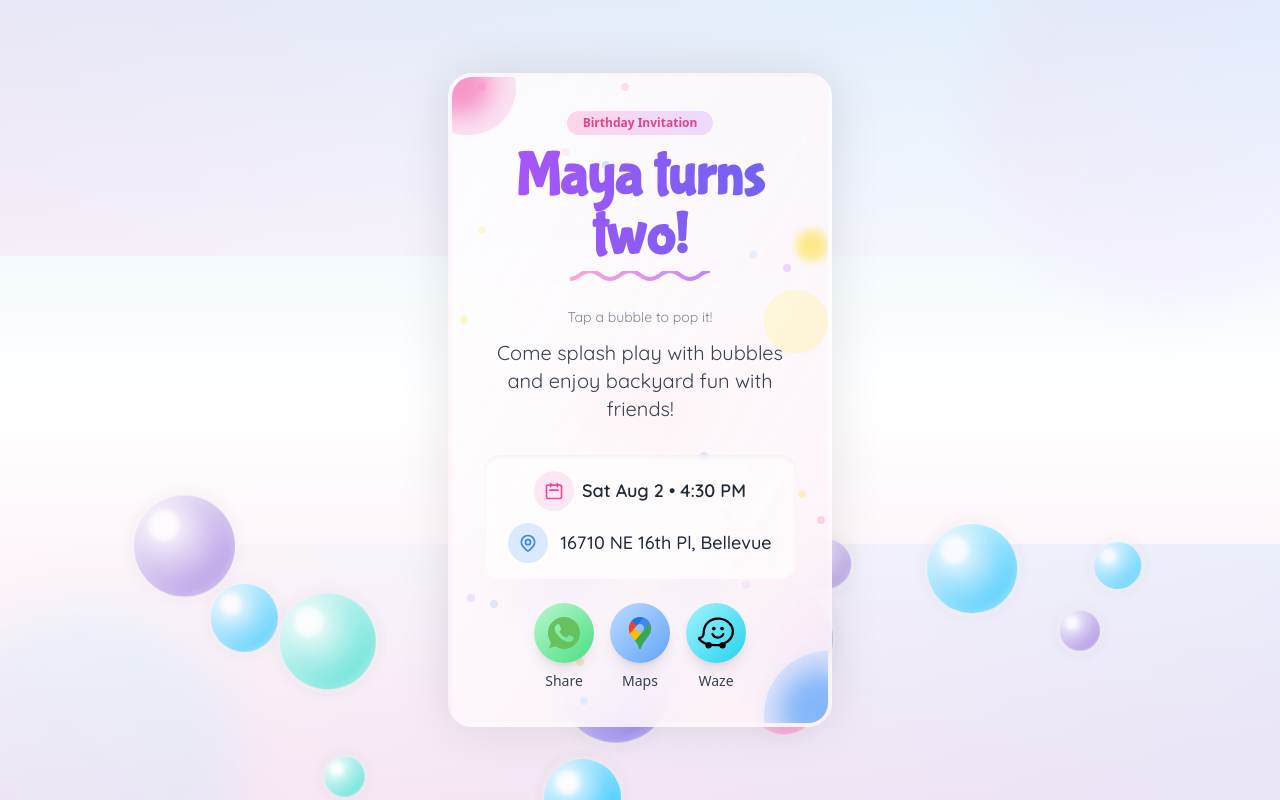
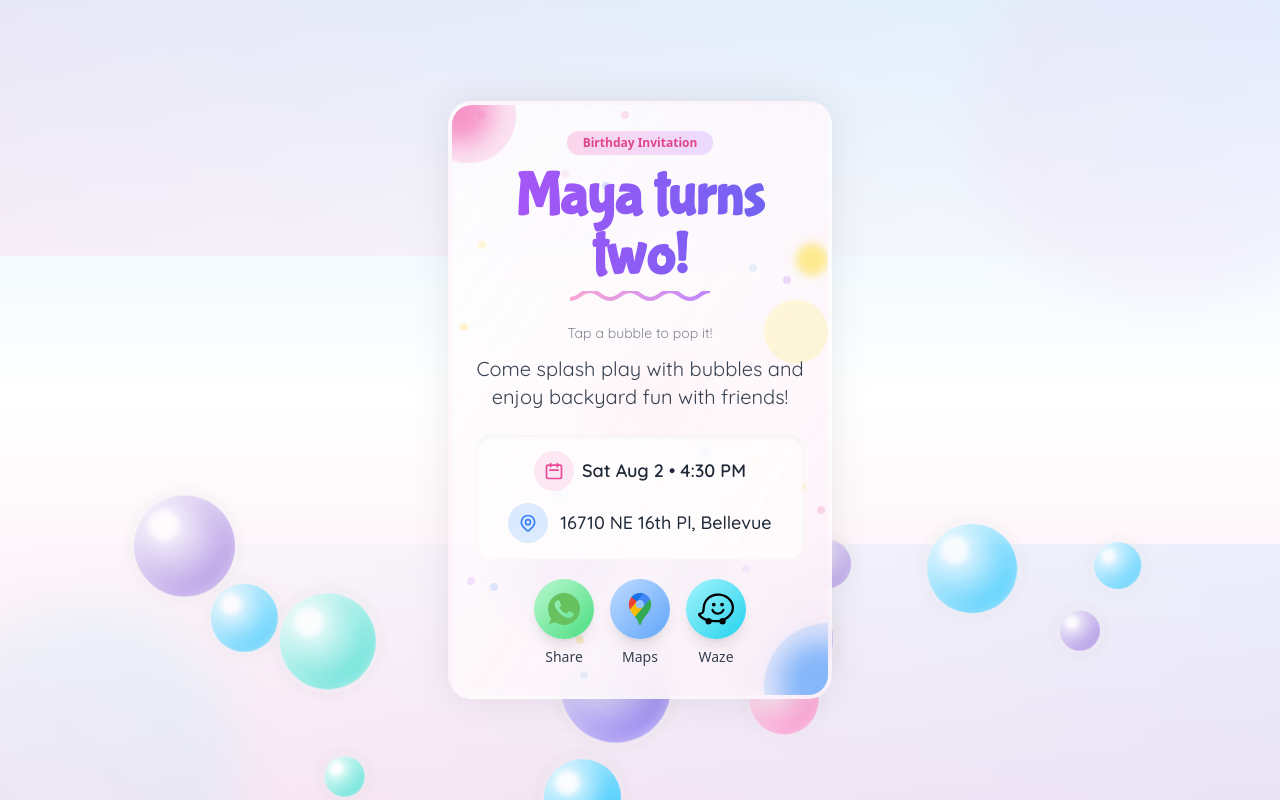
Before and after one commit to EitanSht/Maya-Bday-Invite, a React (Vite) app: page / in a window 1280 px wide. Built offline with nearby package versions, Linux system fonts and the light colour scheme.

Commit message:
chore: shorten card, persistent hint, initial bubbles

```diff
--- a/src/components/InviteCard.jsx
+++ b/src/components/InviteCard.jsx
@@ -22,7 +22,7 @@ export default function InviteCard({ popped }) {
 
   return (
     <div className="absolute inset-4 flex items-center justify-center pointer-events-none">
-      <div className="pointer-events-auto relative max-w-sm w-full bg-gradient-to-br from-white/80 to-pink-50/90 bg-clip-border backdrop-blur-xl rounded-3xl p-6 sm:p-8 shadow-[0_0_50px_rgba(0,0,0,0.1)] overflow-hidden border-4 border-transparent transform transition-all hover:scale-[1.02] animate-fadeIn">
+      <div className="pointer-events-auto relative max-w-sm w-full bg-gradient-to-br from-white/80 to-pink-50/90 bg-clip-border backdrop-blur-xl rounded-3xl p-5 sm:p-6 shadow-[0_0_40px_rgba(0,0,0,0.08)] overflow-hidden border-4 border-transparent transform transition-all hover:scale-[1.02] animate-fadeIn">
         {/* Card Decorative Blobs */}
         <div className="absolute -top-8 -left-8 w-24 h-24 bg-pink-300/30 rounded-full animate-float-slow"></div>
         <div className="absolute -bottom-16 -right-16 w-32 h-32 bg-blue-300/30 rounded-full animate-float-slow" style={{ animationDelay: '2s' }}></div>
@@ -62,7 +62,7 @@ export default function InviteCard({ popped }) {
           </h1>
 
           {/* Wavy underline */}
-          <svg className="mx-auto mb-5" width="140" height="16" viewBox="0 0 140 16" fill="none" xmlns="http://www.w3.org/2000/svg">
+          <svg className="mx-auto mb-4" width="140" height="16" viewBox="0 0 140 16" fill="none" xmlns="http://www.w3.org/2000/svg">
             <path d="M0 8C10 8 10 0 20 0C30 0 30 8 40 8C50 8 50 0 60 0C70 0 70 8 80 8C90 8 90 0 100 0C110 0 110 8 120 8C130 8 130 0 140 0" stroke="url(#grad)" strokeWidth="4" strokeLinecap="round"/>
             <defs>
               <linearGradient id="grad" x1="0" y1="0" x2="140" y2="0" gradientUnits="userSpaceOnUse">
@@ -73,18 +73,16 @@ export default function InviteCard({ popped }) {
           </svg>
 
           {/* Optional hint */}
-          {!popped && (
-            <p className="font-body text-sm text-gray-500 mb-3 text-center animate-pulse">
-              Tap a bubble to pop it!
-            </p>
-          )}
+          <p className={`font-body text-sm text-gray-500 mb-3 text-center transition-opacity duration-500 ${popped ? 'opacity-0' : 'opacity-100 animate-pulse'}`}>
+            Tap a bubble to pop it!
+          </p>
 
           {/* Description */}
-          <p className="font-body text-lg sm:text-xl text-gray-700 mb-8 text-center leading-relaxed max-w-sm mx-auto">
+          <p className="font-body text-lg sm:text-xl text-gray-700 mb-6 text-center leading-relaxed max-w-sm mx-auto">
             Come splash play with bubbles and enjoy backyard fun with friends!
           </p>
 
-          <div className="bg-white/60 backdrop-blur-sm rounded-2xl p-4 mb-6 shadow-inner font-body">
+          <div className="bg-white/60 backdrop-blur-sm rounded-2xl p-4 mb-5 shadow-inner font-body">
             {/* Date & Time - single line */}
             <div className="flex items-center justify-center gap-2 mb-3 flex-wrap sm:flex-nowrap whitespace-nowrap">
               <div className="w-10 h-10 rounded-full bg-pink-100 flex items-center justify-center flex-shrink-0">
@@ -111,7 +109,7 @@ export default function InviteCard({ popped }) {
             </div>
           </div>
 
-          <div className="flex justify-center gap-4">
+          <div className="flex justify-center gap-4 mt-2 pb-1">
             {/* WhatsApp */}
             <a
               href={shareUrl}
```
